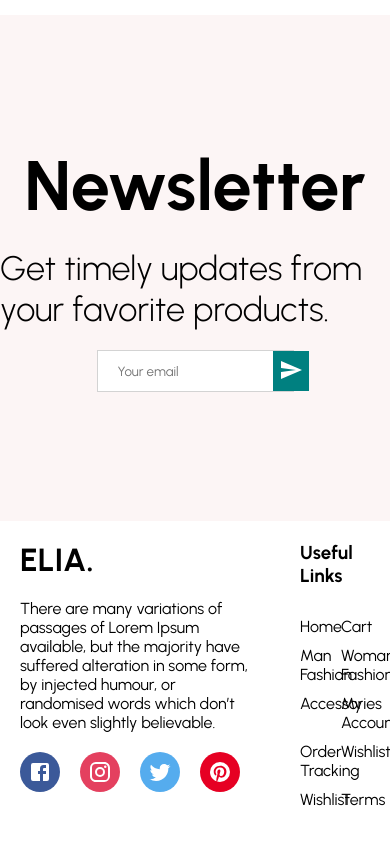
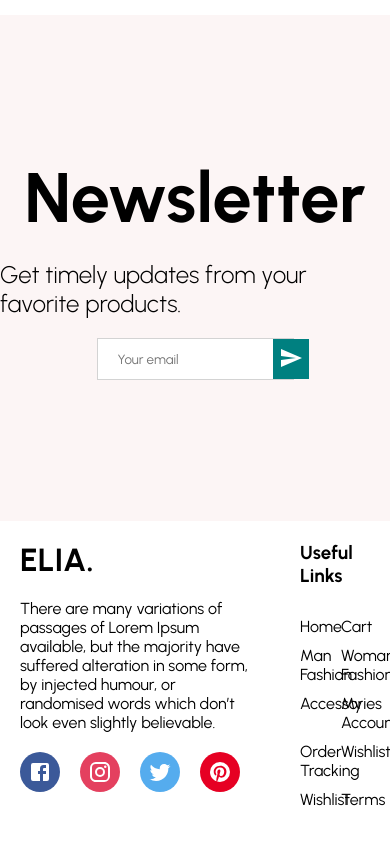
Before and after one commit to Elliop/E-Commerce, a React (Create React App) app: page / in a window 390 px wide. Shown: the part 4476-5320 px from the top of the page. Built offline with nearby package versions, Linux system fonts and the light colour scheme; the HTML template or start-up script is replaced by a standard one.

Commit message:
Responsive Newslletter

```diff
--- a/src/components/Newsletter.jsx
+++ b/src/components/Newsletter.jsx
@@ -1,5 +1,6 @@
 import { Send } from "@material-ui/icons";
 import styled from "styled-components";
+import { mobile } from "../responsive";
 
 const Container = styled.div`
   height: 60vh;
@@ -13,11 +14,14 @@ const Title = styled.h1`
   font-size: 70px;
   margin-bottom: 20px;
 `;
-const Description = styled.div`
-  font-size: 34px;
+
+const Desc = styled.div`
+  font-size: 24px;
   font-weight: 300;
   margin-bottom: 20px;
+  ${mobile({ textAlign: "center" })}
 `;
+
 const InputContainer = styled.div`
   width: 50%;
   height: 40px;
@@ -25,25 +29,27 @@ const InputContainer = styled.div`
   display: flex;
   justify-content: space-between;
   border: 1px solid lightgray;
+  ${mobile({ width: "80%" })}
 `;
+
 const Input = styled.input`
   border: none;
   flex: 8;
   padding-left: 20px;
 `;
+
 const Button = styled.button`
   flex: 1;
   border: none;
   background-color: teal;
   color: white;
-  cursor: pointer;
 `;
 
 const Newsletter = () => {
   return (
     <Container>
       <Title>Newsletter</Title>
-      <Description>Get timely updates from your favorite products.</Description>
+      <Desc>Get timely updates from your favorite products.</Desc>
       <InputContainer>
         <Input placeholder="Your email" />
         <Button>
```
